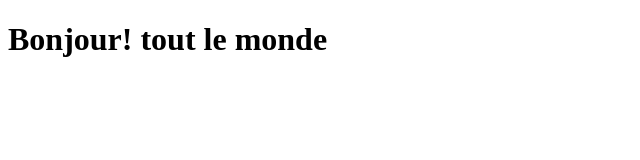
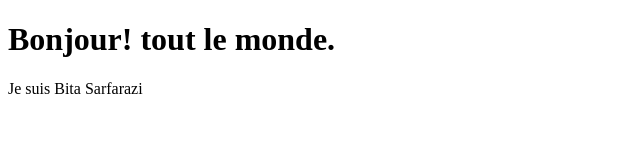
Before and after one commit to BitaSarfarazi/-n61-remote-git, a plain HTML site: page index.html in a window 1280 px wide. Shown: the whole page, without its empty margins (0-640 px from the left). Drawn offline with Linux system fonts and the light colour scheme.

Commit message:
ajouter la modification les fichiers

```diff
--- a/index.html
+++ b/index.html
@@ -7,6 +7,7 @@
     <title>Document</title>
 </head>
 <body>
-    <h1>Bonjour! tout le monde</h1>
+    <h1>Bonjour! tout le monde.</h1>
+    <p>Je suis Bita Sarfarazi</p>
 </body>
 </html>
```
Also changed, not shown: 1 other file.
